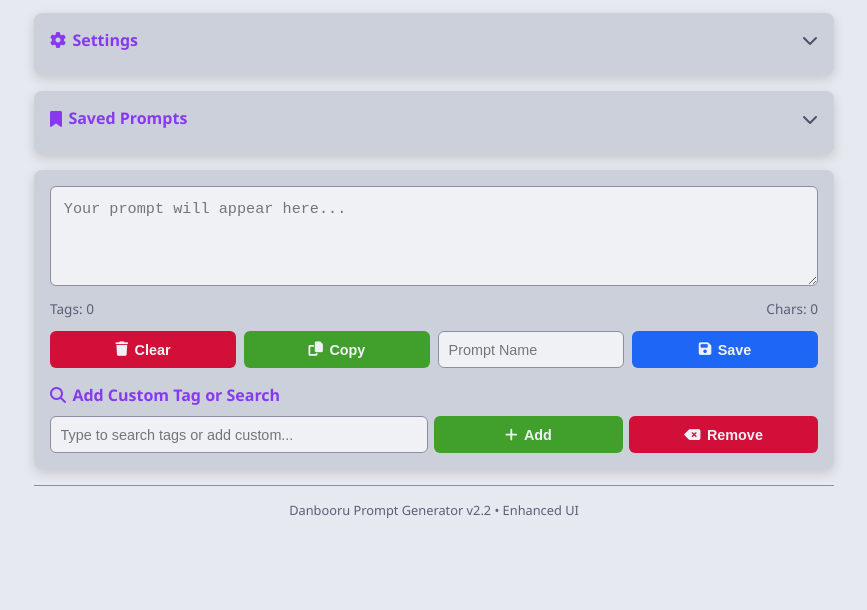
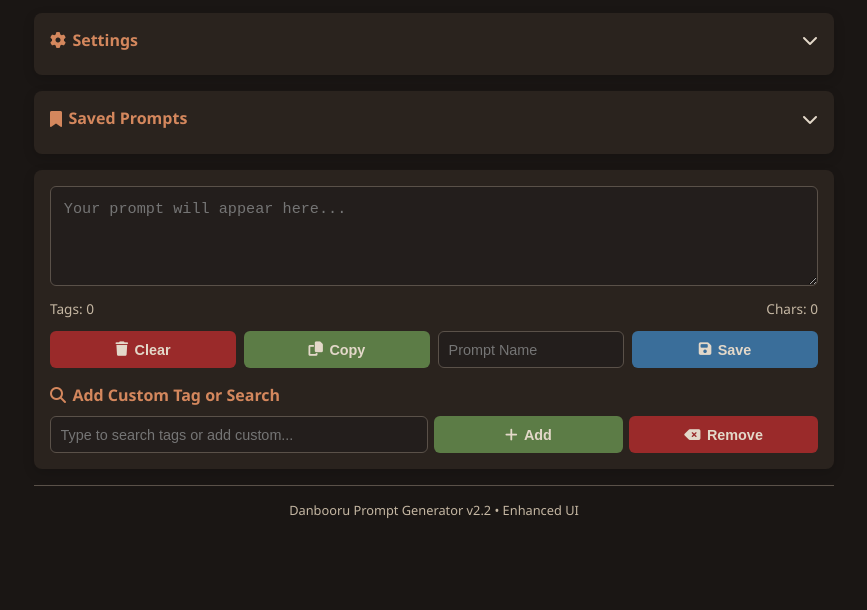
Before and after one commit to chimera6174/danbooru-prompt-gen, a plain HTML site: page index.html in a window 1280 px wide. Shown: the part 190-800 px from the top of the page, without its empty margins (206-1073 px from the left). Drawn offline with Linux system fonts and the light colour scheme.

Commit message:
Fixed theming

```diff
--- a/index.html
+++ b/index.html
@@ -31,7 +31,7 @@
 
   <!-- Styles -->
   <link rel="stylesheet" href="https://cdnjs.cloudflare.com/ajax/libs/font-awesome/6.4.0/css/all.min.css">
-  <link rel="stylesheet" href="./src/css/themes/catppuccin_latte.css">
+  <link id="theme-style" rel="stylesheet" href="./src/css/themes/sekiratte.css">
   <link rel="stylesheet" href="./src/css/index.css">
 
 </head>
@@ -79,6 +79,9 @@
         <div class="settings-row">
           <label for="themeSelect">Theme</label>
           <select id="themeSelect">
+            <option value="catppuccin_mocha">Catppuccin Mocha</option>
+            <option value="catppuccin_macchiato">Catppuccin Macchiato</option>
+            <option value="catppuccin_frappe">Catppuccin Frappe</option>
             <option value="catppuccin_latte">Catppuccin Latte</option>
             <option value="sekiratte">Sekiratte</option>
           </select>
--- /dev/null
+++ b/src/css/themes/catppuccin_frappe.css
@@ -0,0 +1,15 @@
+:root {
+  --base: #303446;
+  --mantle: #292c3c;
+  --crust: #232634;
+  --text: #c6d0f5;
+  --subtext: #b5bfe2;
+  --overlay: #838ba7;
+  --surface: #414559;
+  --accent: #ca9ee6;
+  --highlight: #babbf1;
+  --green: #a6d189;
+  --red: #e78284;
+  --blue: #8caaee;
+  --btn-text: var(--base);
+}
--- /dev/null
+++ b/src/css/themes/catppuccin_macchiato.css
@@ -0,0 +1,15 @@
+:root {
+  --base: #24273a;
+  --mantle: #1e2030;
+  --crust: #181926;
+  --text: #cad3f5;
+  --subtext: #b8c0e0;
+  --overlay: #8087a2;
+  --surface: #363a4f;
+  --accent: #c6a0f6;
+  --highlight: #b7bdf8;
+  --green: #a6da95;
+  --red: #ed8796;
+  --blue: #8aadf4;
+  --btn-text: var(--base);
+}
--- a/src/js/index.js
+++ b/src/js/index.js
@@ -93,7 +93,7 @@
 
     function setTheme(themeName) {
       const themeLink = document.getElementById('theme-style');
-      themeLink.href = `../css/themes/${themeName}.css`;
+      themeLink.href = `./src/css/themes/${themeName}.css`;
       localStorage.setItem('theme', themeName);
 
       // Update accent input placeholder
@@ -667,8 +667,6 @@
     window.addEventListener('DOMContentLoaded', () => {
       initApp();
       populateSavedPromptsList();
-      const themeLink = document.querySelector('link[href*="themes"]');
-      if (themeLink) themeLink.id = 'theme-style';
     });
 
     // Global for keyboard navigation
```
